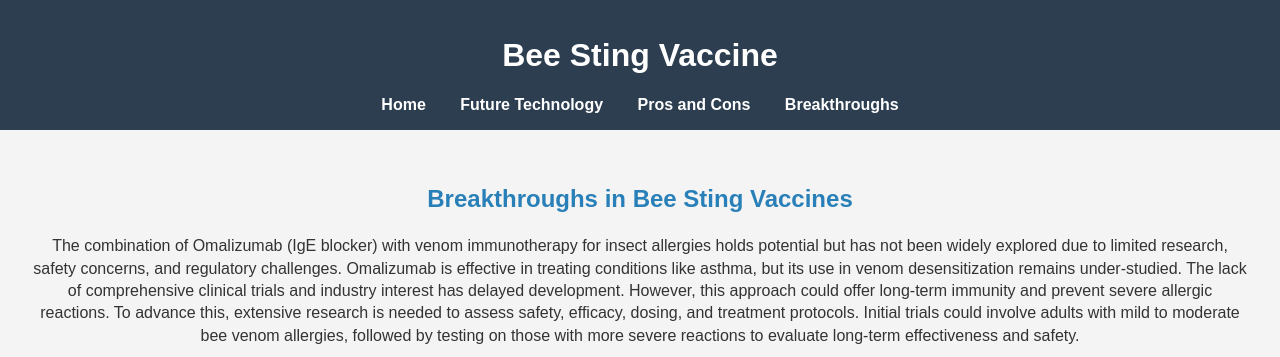
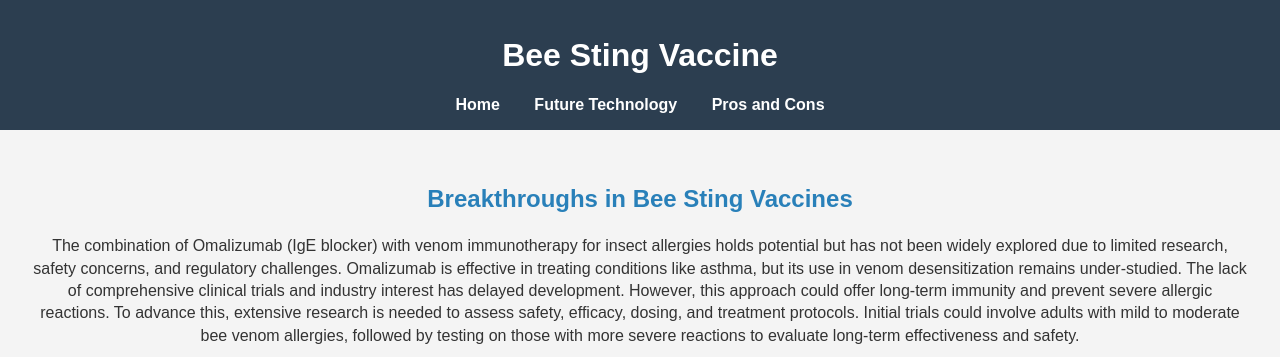
Before and after one commit to ChatGPTCodedStuff/Bee-Vaccine-Breakthroughs, a plain HTML site: page index.html in a window 1280 px wide. Shown: the top 357 px of the page. Drawn offline with Linux system fonts and the light colour scheme.

Commit message:
Update index.html
I deleted the url i added 5 seconds ago, it was already there :/

```diff
--- a/index.html
+++ b/index.html
@@ -13,7 +13,6 @@
             <a href="https://chatgptcodedstuff.github.io/Bee-Vaccine/" class="nav-link">Home</a>
             <a href="https://chatgptcodedstuff.github.io/Bee-Vaccine-Future-Technology/" class="nav-link">Future Technology</a>
             <a href="https://chatgptcodedstuff.github.io/Pros-and-Cons/" class="nav-link">Pros and Cons</a>
-            <a href= "https://chatgptcodedstuff.github.io/Bee-Vaccine-Breakthroughs/" class="nav-link">Breakthroughs</a>
         </nav>
     </header>
     <main>
```
